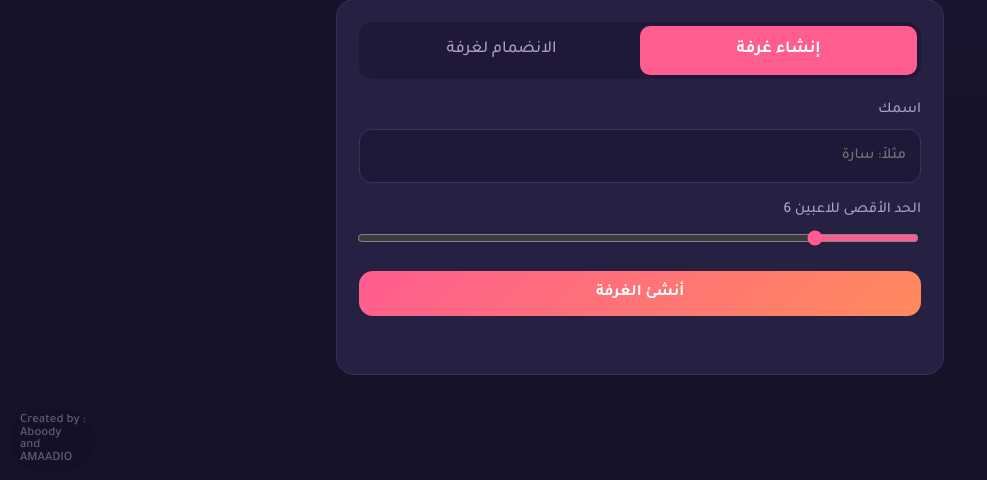
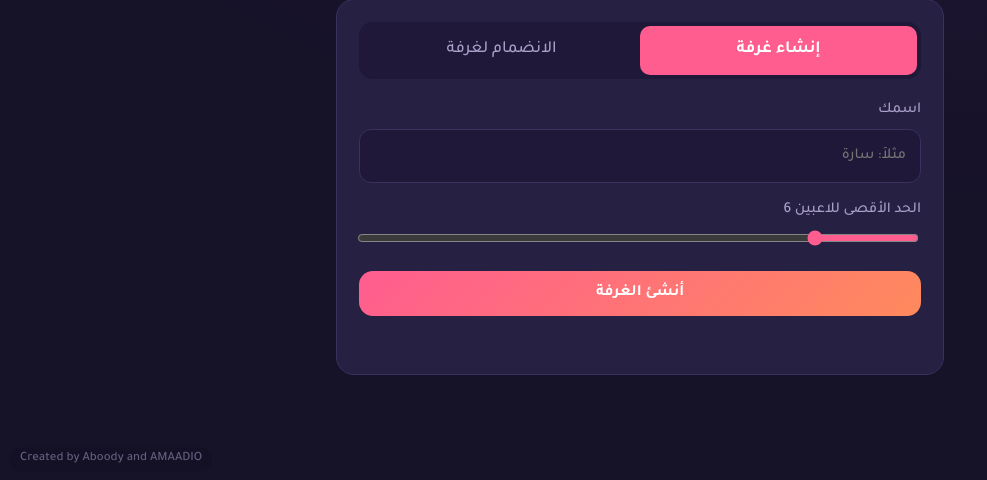
Before and after one commit to abdoaboody/IMPOSTOR-Game, a Flask app: page / in a window 1280 px wide. Shown: the part 320-800 px from the top of the page, without its empty margins (0-987 px from the left). Run offline with Flask 3, Linux system fonts and the light colour scheme; some libraries are stand-ins or nearby versions.

Commit message:
Modification of creator name

```diff
--- a/templates/index.html
+++ b/templates/index.html
@@ -46,19 +46,8 @@
   </section>
 </main>
 
-<!--
-<a class="watermark" href="https://github.com/abdoaboody" target="_blank" rel="noopener noreferrer">Created by Aboody</a>
- -->
-<a class="watermark" href="https://github.com/abdoaboody" target="_blank" rel="noopener noreferrer">
-    Created by :
-    <br>
-    Aboody
-    <br>
-    and
-    <br>
-    AMAADIO
-</a>
 
+<a class="watermark" href="https://github.com/abdoaboody" target="_blank" rel="noopener noreferrer">Created by Aboody and AMAADIO </a>
 
 
 <div id="toasts" aria-live="polite"></div>
--- a/templates/room.html
+++ b/templates/room.html
@@ -12,7 +12,9 @@
 <div id="conn" class="conn" hidden>انقطع الاتصال… جارٍ إعادة المحاولة</div>
 <header id="top" class="top"></header>
 <main id="app" class="wrap"><div class="loader" aria-label="جارٍ التحميل"></div></main>
-<a class="watermark" href="https://github.com/abdoayman45" target="_blank" rel="noopener noreferrer">Created by Aboody</a>
+
+<a class="watermark" href="https://github.com/abdoaboody" target="_blank" rel="noopener noreferrer">Created by Aboody and AMAADIO </a>
+
 <div id="toasts" aria-live="polite"></div>
 <script src="https://cdnjs.cloudflare.com/ajax/libs/socket.io/4.7.5/socket.io.min.js"></script>
 <script src="/static/js/main.js"></script>
```
